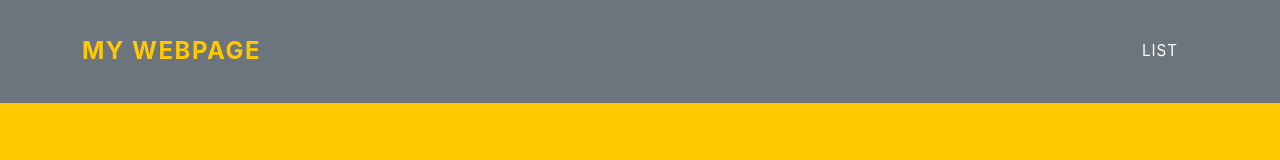
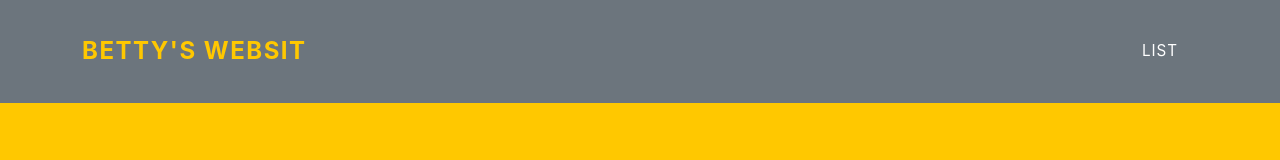
Before and after one commit to bfekadu/bfekadu.github.io, a plain HTML site: page WebsiteAssignmentFiles/list.html in a window 1280 px wide. Shown: the top 160 px of the page. Drawn offline with Linux system fonts and the light colour scheme.

Commit message:
Update list.html

```diff
--- a/WebsiteAssignmentFiles/list.html
+++ b/WebsiteAssignmentFiles/list.html
@@ -11,7 +11,7 @@
         <nav class="navbar navbar-expand-lg bg-secondary text-uppercase fixed-top" id="mainNav">
             <div class="container">
                 <!--This code defines the "My Webpage" link in the top right corner of the navigation pane-->
-                <a class="navbar-brand" href="">My Webpage</a>
+                <a class="navbar-brand" href="">Betty's Websit</a>
                 <!--This code defines the "List" link in the top left corner of the navigation pane-->
                 <ul class="navbar-nav ms-auto">
                     <li class="nav-item mx-0 mx-lg-1"><a class="nav-link py-3 px-0 px-lg-3 rounded" href="./list.html">List</a></li>
```
